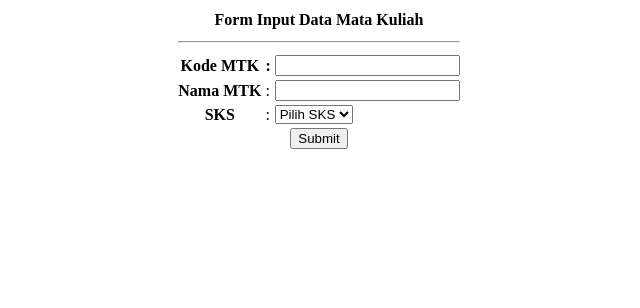
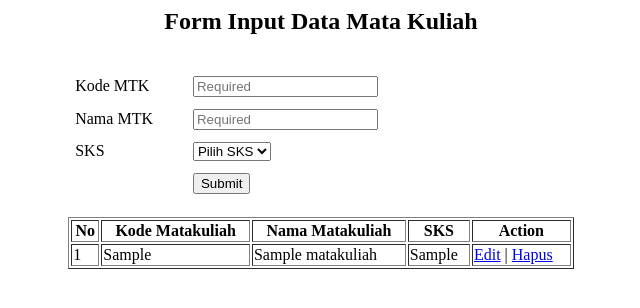
Before and after one commit to chindy0806/pustaka-booking, a CodeIgniter app: page /pustaka-booking/index.php/matakuliah/cetak in a window 1280 px wide. Shown: the top 308 px of the page, without its empty margins (319-959 px from the left). Run offline with CodeIgniter, Linux system fonts and the light colour scheme; tables that the repository leaves empty or names only in its code hold one stand-in row (values such as "Sample post").

Commit message:
membuat crud

```diff
--- a/application/config/autoload.php
+++ b/application/config/autoload.php
@@ -132,4 +132,4 @@ $autoload['language'] = array();
 |
 |	$autoload['model'] = array('first_model' => 'first');
 */
-$autoload['model'] = array('ModelUser','ModelBuku');
+$autoload['model'] = array('ModelUser','ModelBuku','m_matakuliah');
--- a/application/config/database.php
+++ b/application/config/database.php
@@ -78,7 +78,7 @@ $db['default'] = array(
 	'hostname' => 'localhost',
 	'username' => 'root',
 	'password' => '',
-	'database' => 'pustaka',
+	'database' => 'akademik',
 	'dbdriver' => 'mysqli',
 	'dbprefix' => '',
 	'pconnect' => FALSE,
--- a/application/controllers/Matakuliah.php
+++ b/application/controllers/Matakuliah.php
@@ -1,49 +1,214 @@
 <?php
-class Matakuliah extends CI_Controller
-{
+class Matakuliah extends CI_Controller {
+
+
+
+
 	public function index()
-
 	{
 
-        $this->load->view('view-form-matakuliah');
+
+		$data['judul']="Form Input Data Mata Kuliah";
+		$data['matkul']=$this->m_matakuliah->tampilMatakuliah()->result();
+
+		$this->load->view('view-form-matakuliah',$data);
 	}
+
+
+
+
 
 	public function cetak()
 	{
+
+
 		$this->form_validation->set_rules('kode', 'Kode', 'trim|required|min_length[3]',
+
 			array(
-            'required'      => '%s Wajib diisi.',
-            'min_length'      => '%s minimal 3 karakter.',
-    ));
-        $this->form_validation->set_rules('nama', 'Nama Matakuliah', 'required',
+
+				'required' => '%s Wajib diisi',
+				'min_lenght' => '%s terlalu pendek'
+			)
+
+
+		);
+
+		$this->form_validation->set_rules('nama', 'Nama Mata Kuliah', 'required',
+
 			array(
-            'required'      => '%s Wajib diisi.',
+
+				'required' => '%s Wajib diisi',
+				'min_lenght' => '%s terlalu pendek'
 			)
-    );
-        $this->form_validation->set_rules('sks', 'SKS', 'required',
-        array(
-            'required'      => '%s Wajib dipilih.',
-    )
+
+
 		);
 
 
-        if ($this->form_validation->run() == FALSE)
+
+
+		if ($this->form_validation->run() != true)
 		{
-                    $this->load->view('view-form-matakuliah');
+
+				$data['judul']="Form Input Data Mata Kuliah";
+				$data['matkul']=$this->m_matakuliah->tampilMatakuliah()->result();
+
+				$this->load->view('view-form-matakuliah',$data);
 		}
 		else
 		{
+
+
+
+			$input=array(
+
+
+				'kode' => $this->input->post('kode'),
+				'nama' => $this->input->post('nama'),
+				'sks' => $this->input->post('sks')
+
+			);
+
+
+
+
+
+			$proses=$this->m_matakuliah->simpanMatakuliah($input);
+
+
+
+			if($proses)
+			{
+
+				$this->session->set_flashdata('data','Data berhasil diTambahkan...');
+
+				redirect('matakuliah');
+
+			}
+
+
+
+
+			/*
 			$data = [
+				'judul' => 'View Data Mata Kuliah',
 				'kode' => $this->input->post('kode'),
 				'nama' => $this->input->post('nama'),
 				'sks' => $this->input->post('sks')
 			];
+			$this->load->view('view-data-matakuliah', $data);
+			*/
+		}
 
-                    $this->load->view('view-data-matakuliah', $data);
+	}
+
+
+
+
+	public function hapus()
+	{
+		$where=['kode'=>$this->uri->segment('3')];
+		$this->m_matakuliah->hapusMatakuliah($where);
+		redirect('Matakuliah/index/');
+	}
+
+	public function edit()
+	{
+
+		$matkul=$this->m_matakuliah->matkulWhere(['kode'=>$this->uri->segment('3')])->result_array();
+		$data = array(
+			'judul' => 'View Edit Mata Kuliah',
+			'kode' =>$matkul[0]['kode'],
+			'nama' =>$matkul[0]['nama'],
+			'sks' =>$matkul[0]['sks'],
+		 );
+
+		$this->load->view('view-edit-matakuliah', $data);
+	}
+
+
+	public function update()
+	{
+
+		$this->form_validation->set_rules('kode', 'Kode', 'trim|required|min_length[3]',
+
+			array(
+
+				'required' => '%s Wajib diisi',
+				'min_lenght' => '%s terlalu pendek'
+			)
+
+		);
+
+		$this->form_validation->set_rules('nama', 'Nama Mata Kuliah', 'required',
+
+			array(
+
+				'required' => '%s Wajib diisi',
+				'min_lenght' => '%s terlalu pendek'
+			)
+
+
+		);
+
+
+
+		if ($this->form_validation->run() != true)
+		{
+
+				$matkul=$this->m_matakuliah->matkulWhere(['kode'=>$this->input->post('kode_hidden')])->result_array();
+				$data = array(
+					'judul' => 'View Edit Mata Kuliah',
+					'kode' =>$matkul[0]['kode'],
+					'nama' =>$matkul[0]['nama'],
+					'sks' =>$matkul[0]['sks'],
+				 );
+
+				$this->load->view('view-edit-matakuliah', $data);
+
+		}
+		else
+		{
+
+
+
+			$input=array(
+
+
+				'kode' => $this->input->post('kode'),
+				'nama' => $this->input->post('nama'),
+				'sks' => $this->input->post('sks')
+
+			);
+
+
+
+
+
+			$where=array('kode'=> $this->input->post('kode_hidden'));
+
+			$proses=$this->m_matakuliah->updateMatakuliah($input, $where);
+			//$proses=$this->db->update('matakuliah',$input,$where);
+
+
+
+			if($proses)
+			{
+
+				$this->session->set_flashdata('data','Data berhasil Diubah...');
+
+				redirect('matakuliah');
+
 			}
 
 
 
 
 		}
+
+
 	}
+
+
+
+}
--- /dev/null
+++ b/application/models/M_matakuliah.php
@@ -0,0 +1,38 @@
+<?php
+defined('BASEPATH') OR exit('No direct script access allowed');
+
+class M_matakuliah extends CI_Model {
+
+
+	public function tampilMatakuliah()
+	{
+		return $this->db->get('matakuliah');
+	}
+
+
+	public function simpanMatakuliah($data=null)
+	{
+		return $this->db->insert('matakuliah',$data);
+	}
+
+	public function hapusMatakuliah($where=null)
+	{
+		return $this->db->delete('matakuliah',$where);
+	}
+
+	public function matkulWhere($where)
+	{
+		return $this->db->get_where('matakuliah',$where);
+	}
+
+
+	public function updateMatakuliah($data=null,$where=null)
+	{
+
+		return $this->db->update('matakuliah',$data,$where);
+
+
+	}
+
+
+}
--- a/application/views/view-form-matakuliah.php
+++ b/application/views/view-form-matakuliah.php
@@ -1,62 +1,134 @@
 <html>
+    <head>
+        <title><?=$judul;?></title>
+    </head>
+    <body>
+        <center><h2><?=$judul;?></h2></center>
 
-<head>
-    <title>Form Input Matakuliah</title>
-</head>
 
-<body>
+         <table width="40%" border="0" cellpadding="5" align="center">
+            <tr>
+                <td>
 
-     <center>
-        <form action="<?= base_url('matakuliah/cetak'); ?>"
-method="post">
-            <table>
+                <?php
+                if ($this->session->flashdata('data'))
+                {
+                ?>
+                 <div class="alert alert-success"> <?= $this->session->flashdata('data') ?>  </div>
+                <hr>
+                <?php
+                }
+                elseif ($this->session->flashdata('dataeror'))
+                {
+                ?>
+                <div class="alert alert-danger"> <?= $this->session->flashdata('dataeror') ?> </div>
+                <?php
+                }
+                ?>
+                </td>
+            </tr>
+        </table>
+
+
+
+
+         <form  method="post" action="<?php echo base_url();?>index.php/matakuliah/cetak">
+            <table width="40%" border="0" cellpadding="5" align="center">
                 <tr>
-                    <th colspan="3">
-                        Form Input Data Mata Kuliah
-                    </th>
+                    <td width="25%">
+                        Kode MTK</td>
+                    <td  width="33%">
+                        <input type="text" name="kode" id="kode" placeholder="Required">
+                    </td>
+                    <td  width="42%"><?=form_error('kode');?></td>
                 </tr>
                 <tr>
-                    <td colspan="3">
-                        <hr>
-                    </td>
+                    <td width="25%">
+                        Nama MTK</td>
+                    <td  width="33%"><input type="text" name="nama" id="nama"  placeholder="Required"></td>
+                    <td  width="42%"><?=form_error('nama');?></td>
                 </tr>
+
                 <tr>
-                    <th>Kode MTK</th>
-                    <th>:</th>
-                    <td>
-                        <input type="text" name="kode" id="kode" value="<?php echo set_value('kode'); ?>">
-                    </td>
-                    <td><?php echo form_error('kode'); ?></td>
-                </tr>
-                <tr>
-                    <th>Nama MTK</th>
-                    <td>:</td>
-                    <td>
-                        <input type="text" name="nama" id="nama" value="<?php echo set_value('nama'); ?>">
-                    </td>
-                    <td><?php echo form_error('nama'); ?></td>
-                 </tr>
-                <tr>
-                    <th>SKS</th>
-                    <td>:</td>
-                    <td>
-                        <select name="sks" id="sks">
+                    <td width="25%">
+                        SKS</td>
+                    <td  width="33%">
+                    <select name="sks" >
                       <option value="">Pilih SKS</option>
                       <option value="2">2</option>
                       <option value="3">3</option>
                       <option value="4">4</option>
-                        </select>
+                    </select></td>
+                    <td  width="42%"><?=form_error('sks');?></td>
+                </tr>
+
+
+                <tr>
+                    <td width="25%">
+
                     </td>
-                    <td><?php echo form_error('sks'); ?></td>
+                    <td  width="33%">
+                        <input type="submit" value="Submit"></td>
+                    <td  width="42%">&nbsp;</td>
+
                 </tr>
+
+
+
+            </table>
+
+        </form>
+
+
+
+
+        <table border="1pt" align="center"  width="40%">
             <tr>
-                    <td colspan="3" align="center">
-                        <input type="submit" value="Submit">
+                <th>No</th>
+                <th>Kode Matakuliah</th>
+                <th>Nama Matakuliah</th>
+                <th>SKS</th>
+                <th>Action</th>
+            </tr>
+
+            <?php
+            $no=1;
+            foreach ($matkul as $matkul)
+            {
+            ?>
+
+                <tr>
+                    <td><?=$no++;?></td>
+                    <td><?=$matkul->kode;?></td>
+                    <td><?=$matkul->nama;?></td>
+                    <td><?=$matkul->sks;?></td>
+                    <td>
+                        <a href="<?=base_url('Matakuliah/edit/'.$matkul->kode)?>">Edit</a>
+                        |
+                        <a href="<?=base_url('Matakuliah/hapus/'.$matkul->kode)?>">Hapus</a>
                     </td>
                 </tr>
+
+            <?php
+            }
+            ?>
+
+
         </table>
-        </form>
-    </center>
+
+
+
+
+
+
+
+
+
+
+
+
+
+
+
     </body>
-
-</html
+</html>
```
Also changed, not shown: application/views/view-data-matakuliah.php (+19 -35 lines), application/views/view-edit-matakuliah.php (added, +63 -0 lines). Lines whose indentation alone changed are shown as unchanged.
